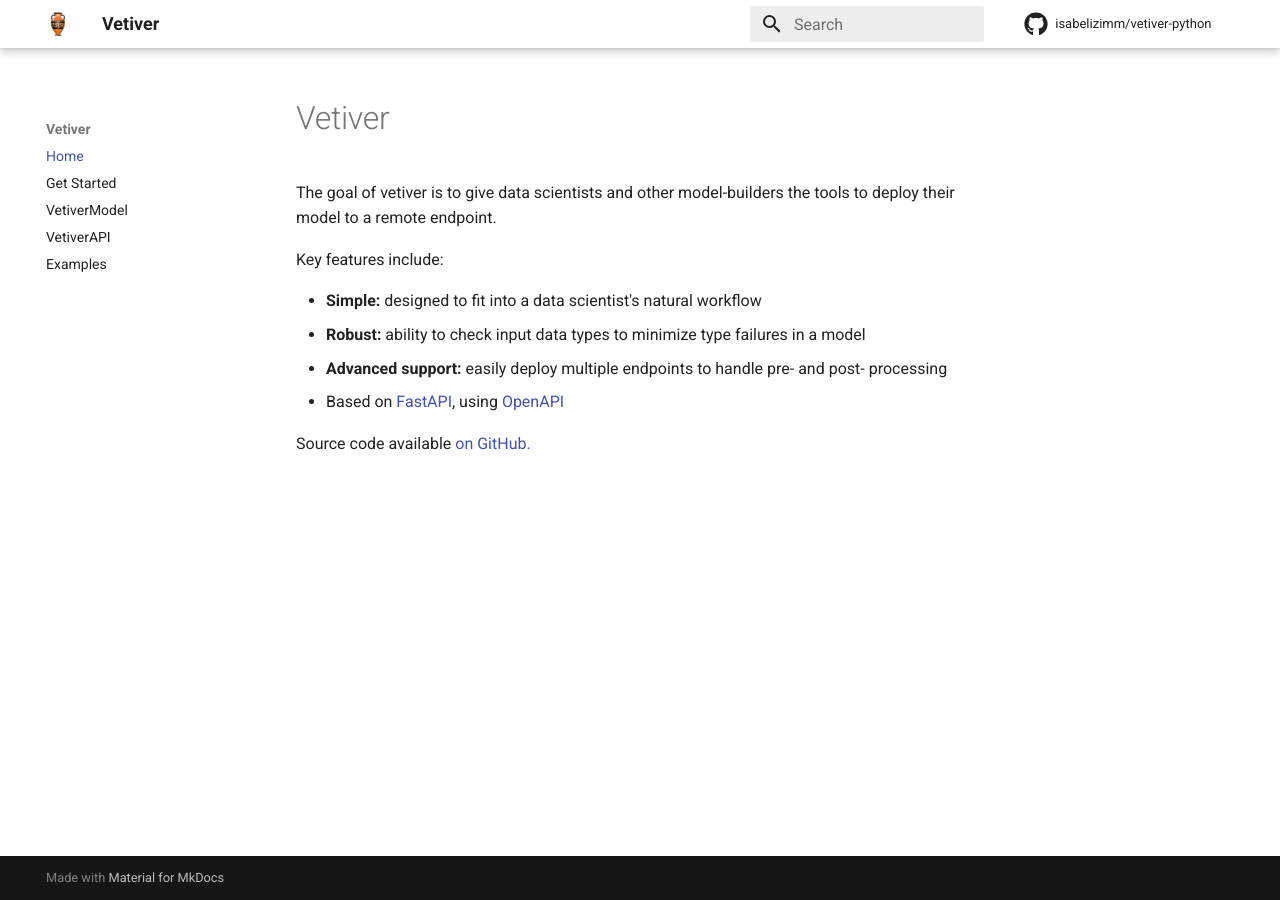
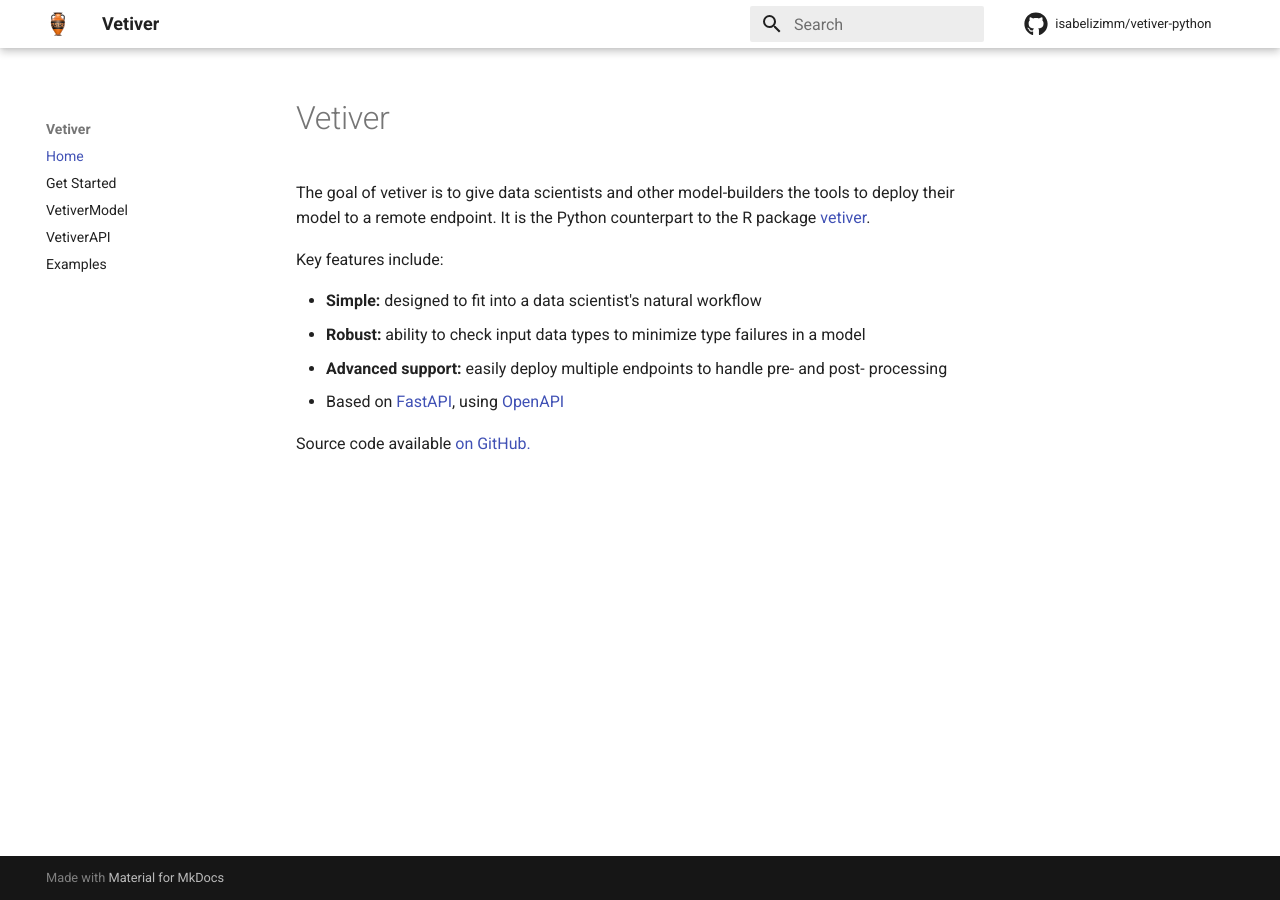
Before and after one commit to rstudio/vetiver-python, an MkDocs documentation site: the page built from docs/docs/index.md, in a window 1280 px wide. Built offline with MkDocs 1.6.1 and Material for MkDocs 9.7.7, drawn with Linux system fonts in a browser that asks for light colours; comment, search, counter and statistics services are not loaded.

Commit message:
prose about R vetiver

```diff
--- a/docs/docs/index.md
+++ b/docs/docs/index.md
@@ -1,6 +1,6 @@
 # Vetiver
 
-The goal of vetiver is to give data scientists and other model-builders the tools to deploy their model to a remote endpoint.
+The goal of vetiver is to give data scientists and other model-builders the tools to deploy their model to a remote endpoint. It is the Python counterpart to the R package [vetiver](https://vetiver.tidymodels.org/).
 
 Key features include:
 
```
